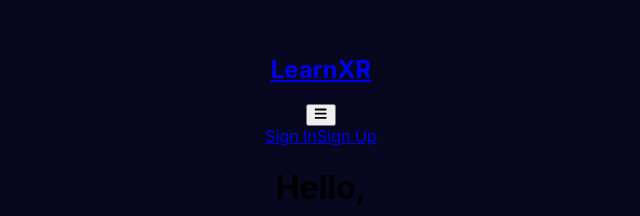
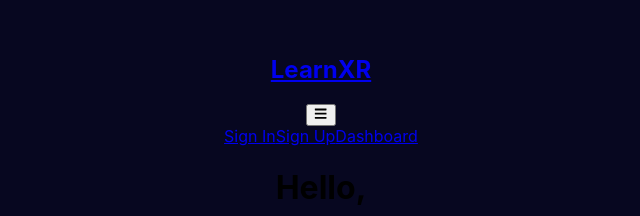
Before and after one commit to johntrinhvu/INF124, a React (Create React App) app in the folder learnxr/client/: page / in a window 1280 px wide. Shown: the part 993-1209 px from the top of the page, without its empty margins (319-959 px from the left). Built offline with nearby package versions, Linux system fonts and the light colour scheme.

Commit message:
Added Temporary Dashboard Button to Landing Page

```diff
--- a/learnxr/client/src/components/Header/Header.jsx
+++ b/learnxr/client/src/components/Header/Header.jsx
@@ -15,6 +15,7 @@ export default function Header() {
           </Link>
         </div>
 
+
         {/* Right Section */}
         <div>
           <button className="hidden">
@@ -27,6 +28,10 @@ export default function Header() {
             <Link to="/signup" className="bg-[#ACACE5] py-1 px-3 text-sm border border-[#10103D] rounded-sm">
               Sign Up
             </Link>
+            {/* New Dashboard Button */}
+            <Link to="/dashboard" className="text-white text-sm px-3 py-1 border border-[#10103D] bg-[#6B6DB6] rounded-sm hover:bg-[#7b7dc0] transition">
+              Dashboard
+            </Link>
           </div>
         </div>
       </nav>
--- a/learnxr/client/src/pages/App/App.js
+++ b/learnxr/client/src/pages/App/App.js
@@ -6,6 +6,7 @@ import Header from "../../components/Header/Header.jsx";
 import Landing from "../Landing/Landing.jsx";
 import SignIn from "../SignIn/SignIn.jsx";
 import SignUp from '../SignUp/SignUp.jsx';
+import Dashboard from '../Dashboard/Dashboard.jsx';
 
 export default function App() {
   const [message, setMessage] = useState('');
@@ -24,6 +25,7 @@ export default function App() {
           <Route path="/" element={<Landing />} />
           <Route path="/signin" element={<SignIn />}/>
           <Route path="/signup" element={<SignUp />}/>
+          <Route path="/dashboard" element={<Dashboard />}/>
         </Routes>
       </Router>
     </div>
```
